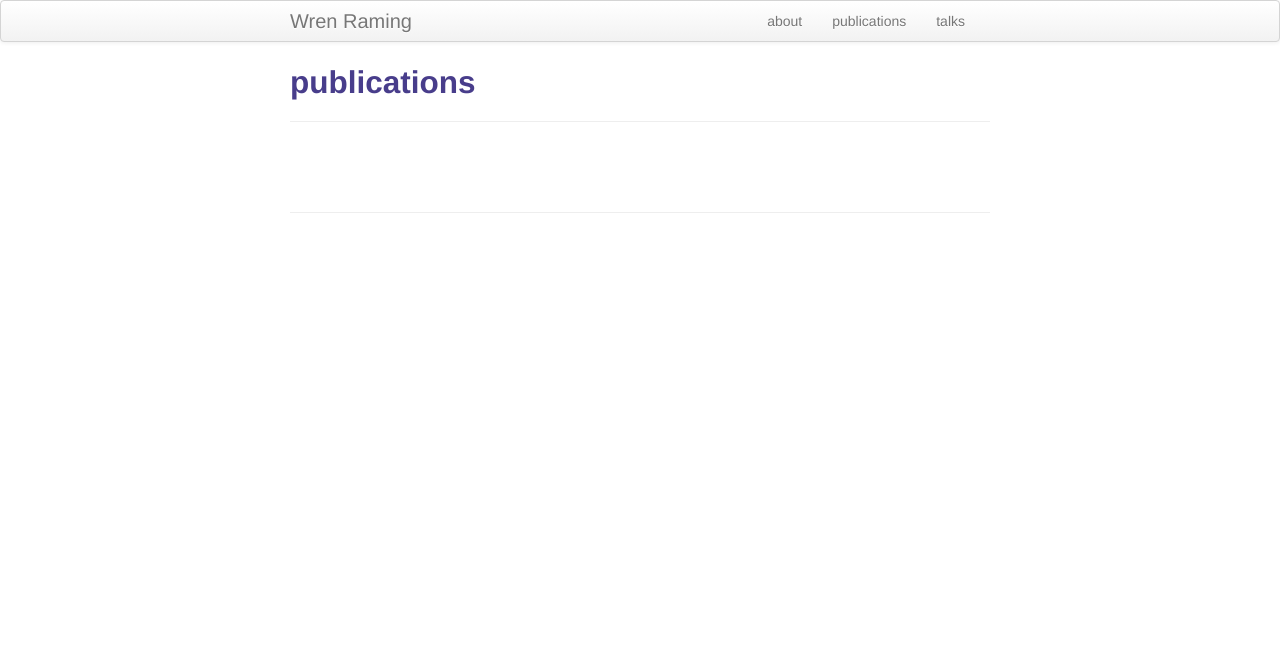
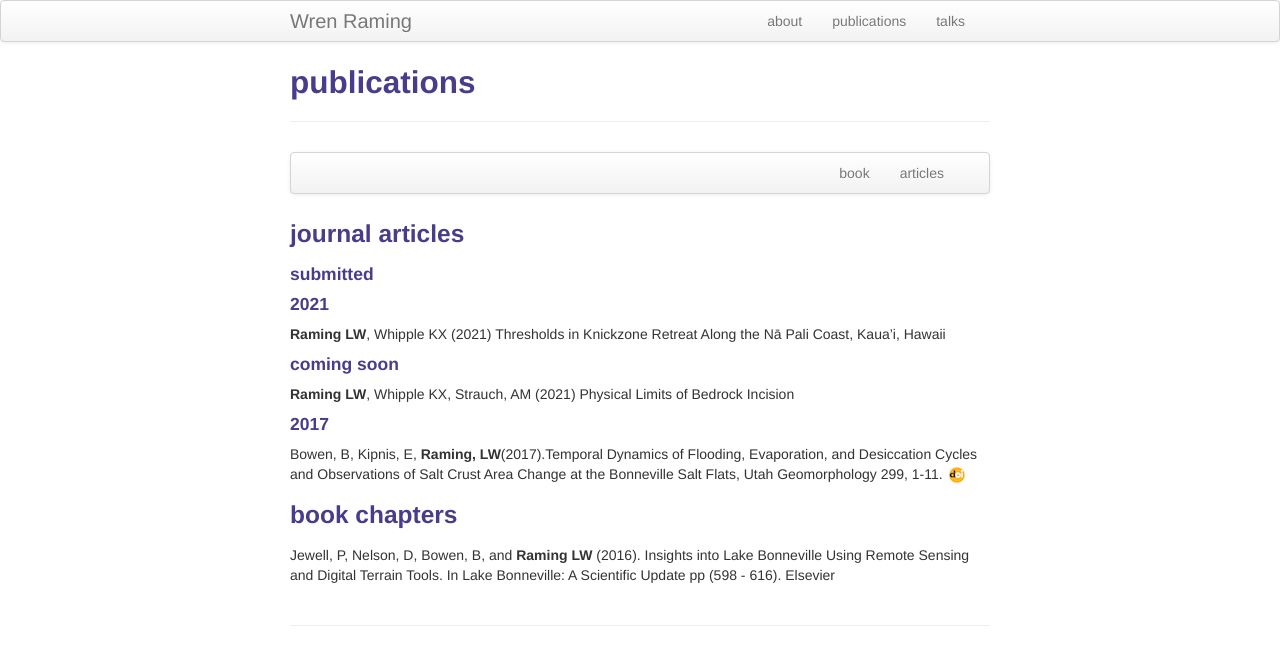
Before and after one commit to WrenRaming/WrenRaming.github.io, a Jekyll site: the page built from pubs.md, in a window 1280 px wide. Shown: the top 665 px of the page. Built offline with Jekyll 4.4.1, drawn with Linux system fonts in a browser that asks for light colours.

Commit message:
updatedpub.md

```diff
--- a/pubs.md
+++ b/pubs.md
@@ -3,4 +3,29 @@ layout: page
 title: publications
 description: Wren Raming's publications
 ---
-<!--  -->
+<div class="navbar">
+    <div class="navbar-inner">
+        <ul class="nav">
+            <li><a href="#book">book</a></li>
+            <li><a href="#articles">articles</a></li>
+        </ul>
+    </div>
+</div>
+
+### <a name="articles"></a>journal articles
+
+#### submitted
+#### 2021
+**Raming LW**, Whipple KX (2021)
+Thresholds in Knickzone Retreat Along the Nā Pali Coast, Kaua’i, Hawaii
+
+#### coming soon
+**Raming LW**, Whipple KX, Strauch, AM (2021)
+Physical Limits of Bedrock Incision
+
+#### 2017
+Bowen, B, Kipnis, E, **Raming, LW**(2017).Temporal Dynamics of Flooding, Evaporation, and Desiccation Cycles and Observations of Salt Crust Area Change at the Bonneville Salt Flats, Utah Geomorphology 299, 1-11.
+[![doi](icons16/doi-icon.png)](https://doi.org/10.1016/j.geomorph.2017.09.036)
+
+### <a name="chapters"></a> book chapters
+Jewell, P, Nelson, D, Bowen, B, and **Raming LW** (2016). Insights into Lake Bonneville Using Remote Sensing and Digital Terrain Tools. In Lake Bonneville: A Scientific Update pp (598 - 616). Elsevier
```
Also changed, not shown: favicon.ico (added).
